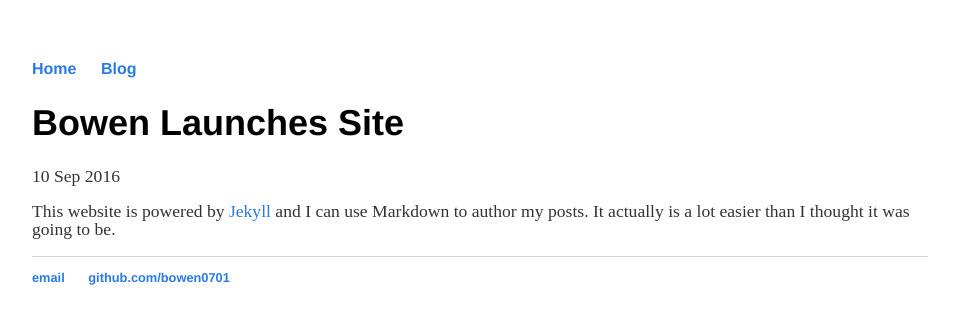
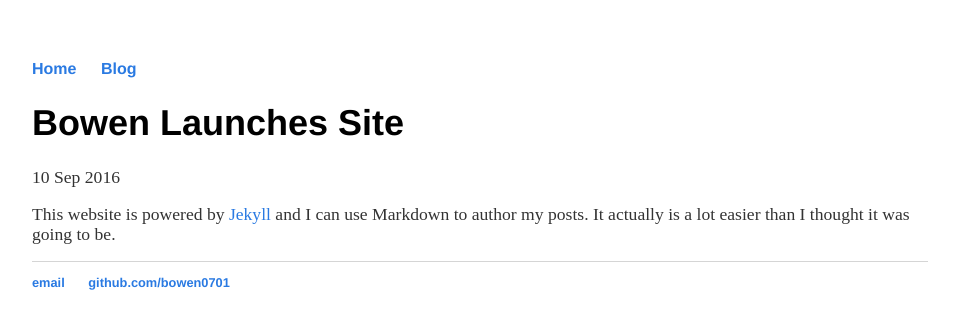
Before and after one commit to bowen0701/bowen0701.github.io, a Jekyll site: the page built from _posts/2016-09-10-bowen-site-launched.md, in a window 1280 px wide. Shown: the top 329 px of the page, without its empty margins (160-1119 px from the left). Built offline with Jekyll 4.4.1, drawn with Linux system fonts in a browser that asks for light colours.

Commit message:
Revise line-height

```diff
--- a/css/main.css
+++ b/css/main.css
@@ -21,7 +21,7 @@ h1 {
 }
 p {
     font-size: 1.1em;
-    line-height: 1em;
+    line-height: 1.1em;
     color: #333;
 }
 footer {
```
